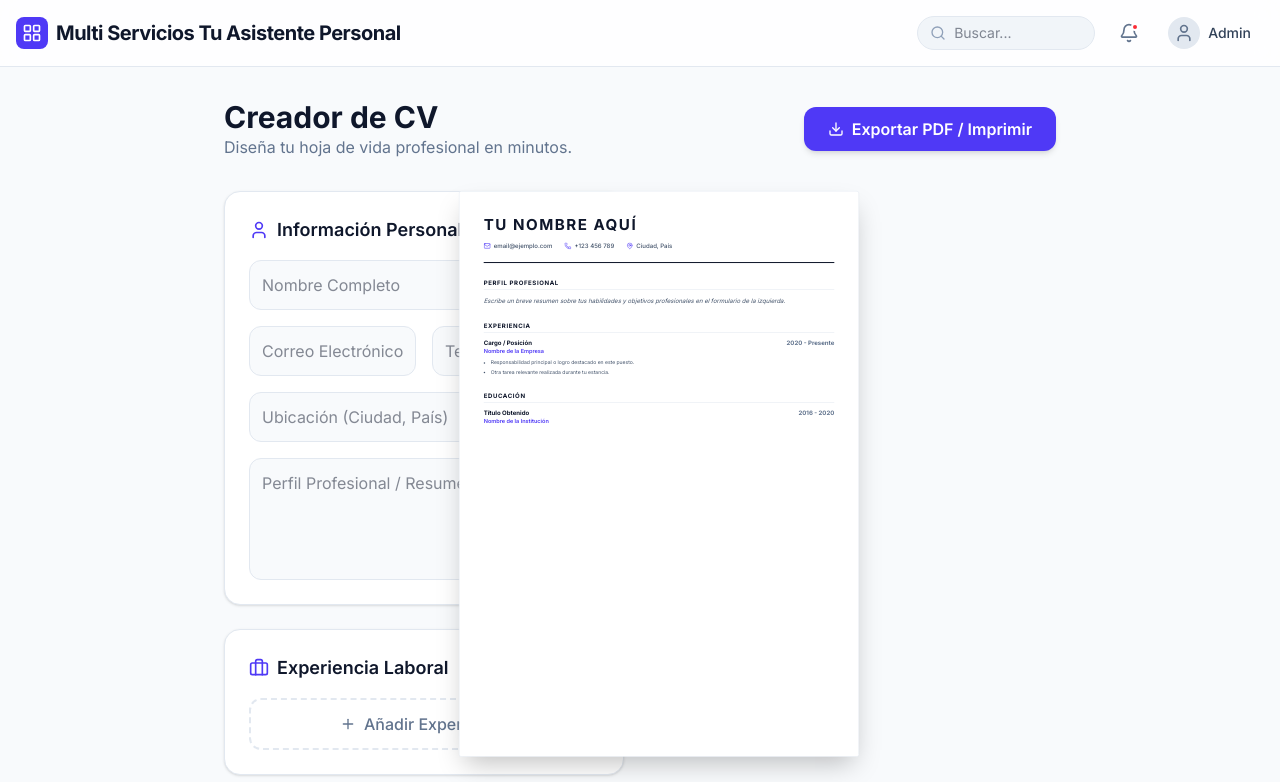
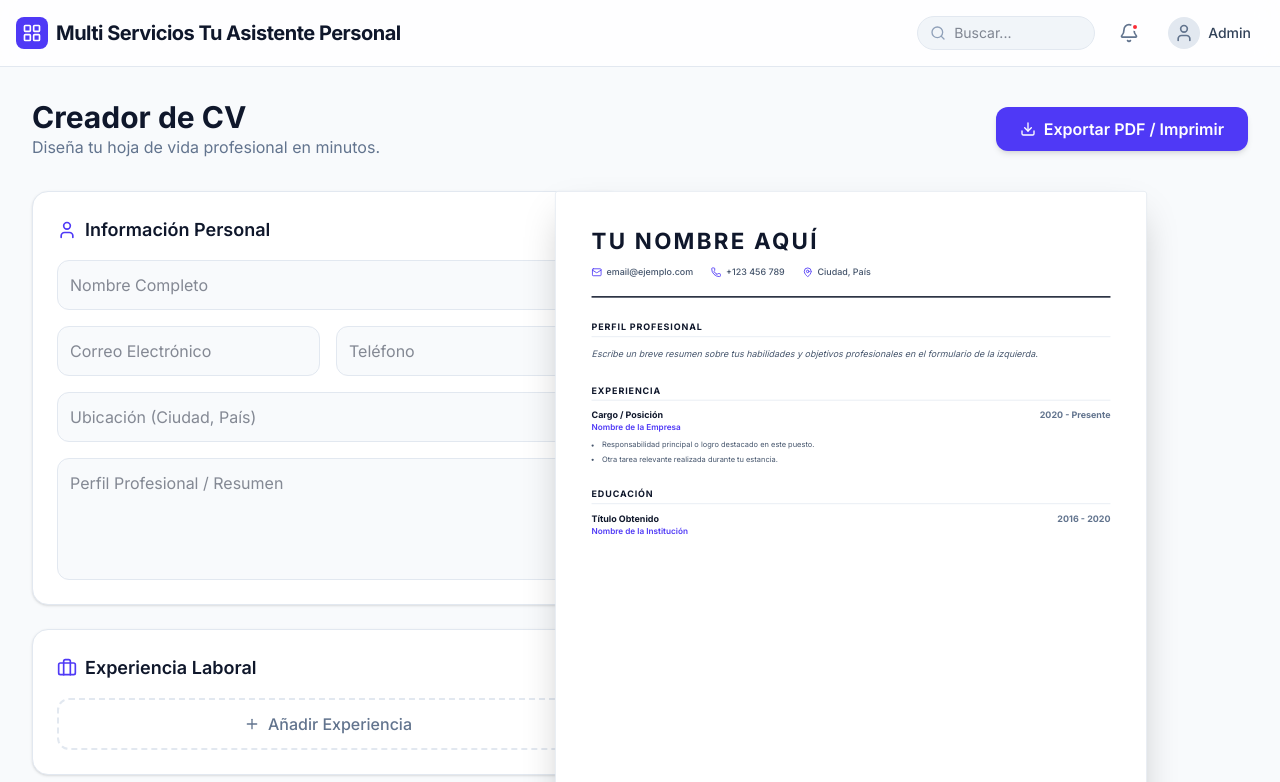
Before and after one commit to multi-servicios-garcia-aymar/Multi-Servicios-Tu-Asistenete-Personal, a React (Vite) app: page /resume in a window 1280 px wide. Shown: the top 782 px of the page. Built offline with nearby package versions, Linux system fonts and the light colour scheme.

Commit message:
feat: Increase max-width for ResumeCreator
Widens the `ResumeCreator` component's container to `max-w-7xl` to provide more horizontal space for content, improving the layout's responsiveness on larger screens.

```diff
--- a/src/components/ResumeCreator.tsx
+++ b/src/components/ResumeCreator.tsx
@@ -51,7 +51,7 @@ export const ResumeCreator: React.FC = () => {
       initial={{ opacity: 0 }}
       animate={{ opacity: 1 }}
       exit={{ opacity: 0 }}
-      className="max-w-4xl mx-auto p-4 md:p-8"
+      className="max-w-7xl mx-auto p-4 md:p-8"
     >
       <header className="mb-8 flex flex-col md:flex-row justify-between items-start md:items-center gap-4">
         <div>
```
